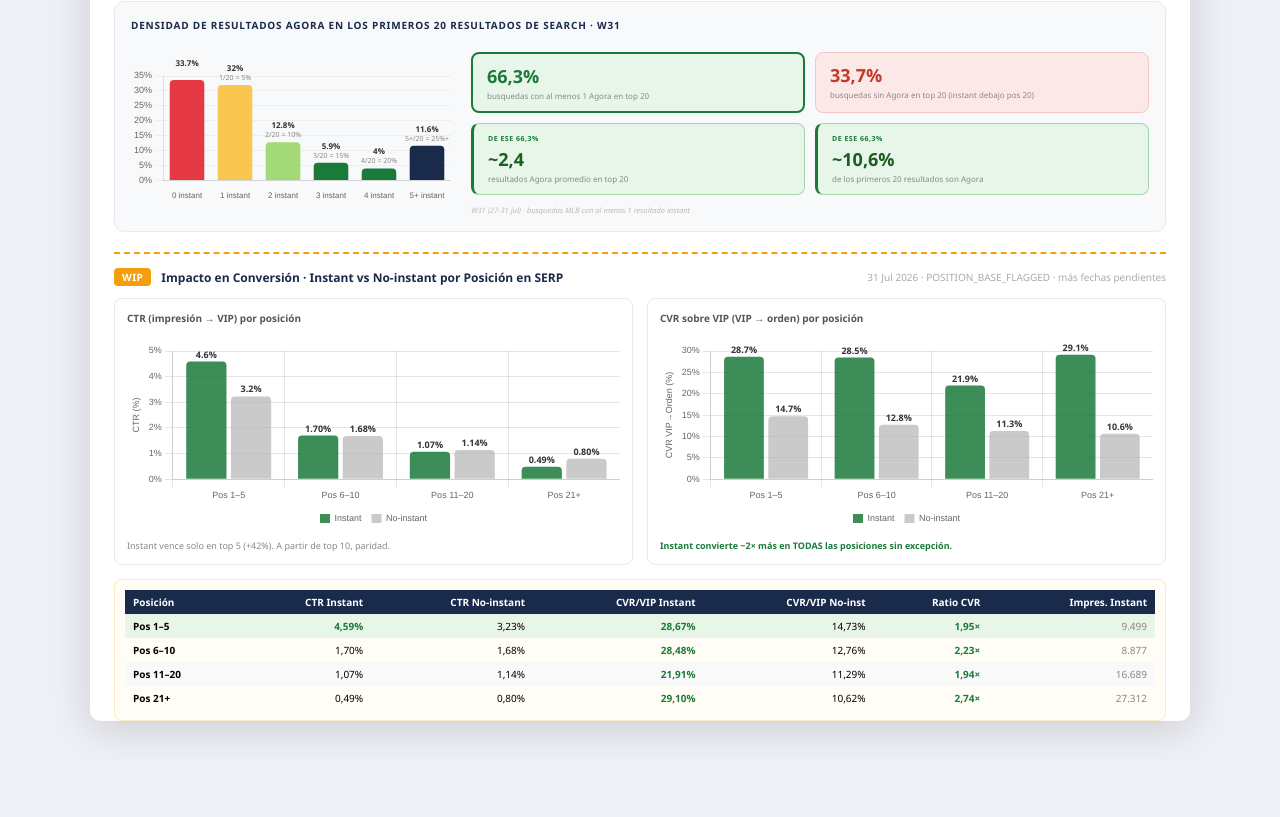
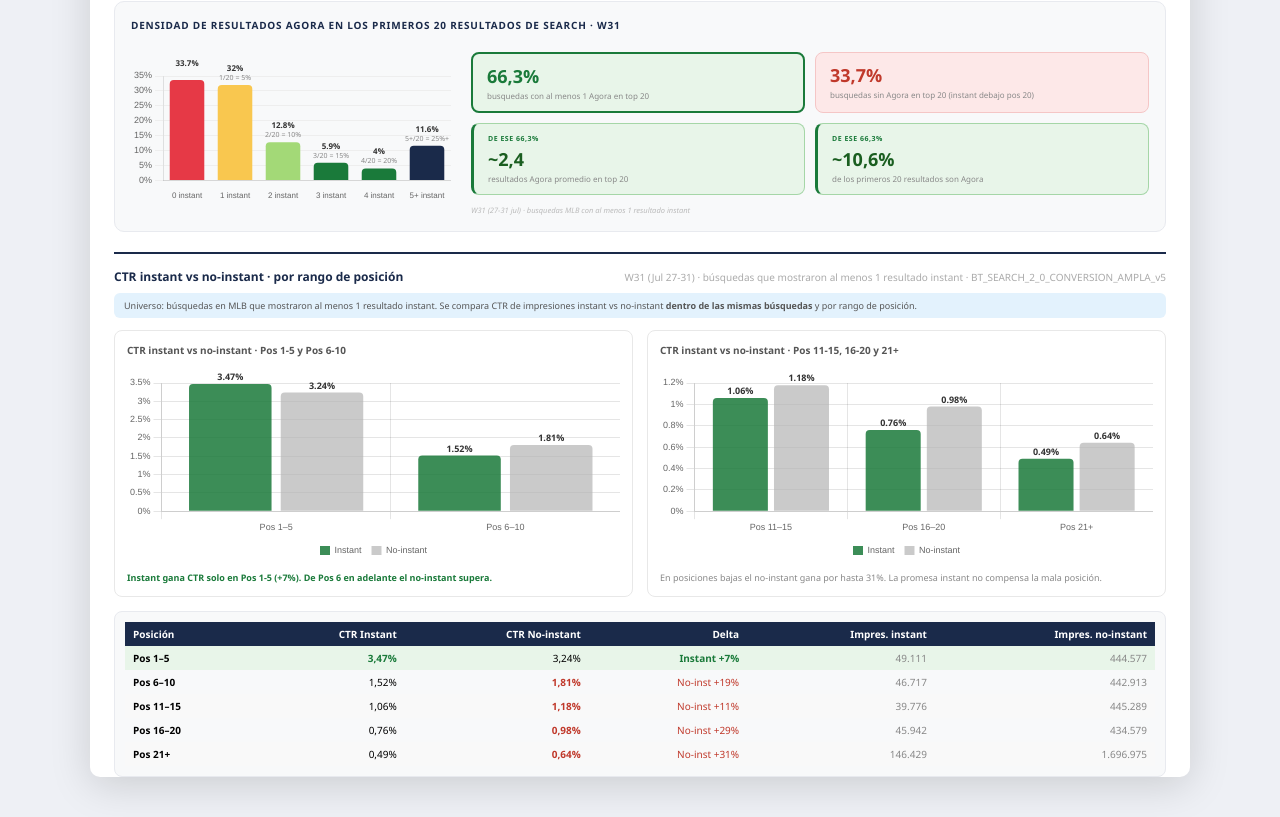
Before and after one commit to JeannineGrad/proximity-dashboards, a plain HTML site: page search_visibilidad_agora_sp.html in a window 1280 px wide. Shown: the part 1437-2254 px from the top of the page. Before the commit the page ends 2198 px from the top, so only its background shows below. Drawn offline with nearby package versions, Linux system fonts and the light colour scheme.

Commit message:
Search tab: replace WIP CTR/CVR with our AMPLA data W31 instant vs no-instant

```diff
--- a/search_visibilidad_agora_sp.html
+++ b/search_visibilidad_agora_sp.html
@@ -154,79 +154,82 @@ table.dt tr:hover td { background:#f0f4ff !important }
       <div id="dist-table-wrap" style="display:none"></div><div id="weekly-breakdown" style="display:none"></div><div id="weekly-breakdown-21" style="display:none"></div>
     </div>
 
-    <!-- WIP: CONVERSIÓN POR POSICIÓN — fuera del grid -->
-    <div style="margin:0 24px 20px;border-top:2px dashed #f59e0b;padding-top:14px">
-        <div style="display:flex;align-items:center;gap:10px;margin-bottom:12px">
-          <span style="background:#f59e0b;color:#fff;font-size:10px;font-weight:700;padding:2px 8px;border-radius:4px;letter-spacing:.5px">WIP</span>
-          <span style="font-size:12px;font-weight:700;color:#1a2a4a">Impacto en Conversión · Instant vs No-instant por Posición en SERP</span>
-          <span style="font-size:10px;color:#aaa;margin-left:auto">31 Jul 2026 · POSITION_BASE_FLAGGED · más fechas pendientes</span>
+    <!-- CTR instant vs no-instant · mismas búsquedas -->
+    <div style="margin:0 24px 20px;border-top:2px solid #1a2a4a;padding-top:14px">
+        <div style="display:flex;align-items:center;gap:10px;margin-bottom:8px">
+          <span style="font-size:12px;font-weight:700;color:#1a2a4a">CTR instant vs no-instant · por rango de posición</span>
+          <span style="font-size:10px;color:#aaa;margin-left:auto">W31 (Jul 27-31) · búsquedas que mostraron al menos 1 resultado instant · BT_SEARCH_2_0_CONVERSION_AMPLA_v5</span>
+        </div>
+        <div style="font-size:9px;color:#555;margin-bottom:12px;padding:6px 10px;background:#e3f2fd;border-radius:6px">
+          Universo: búsquedas en MLB que mostraron al menos 1 resultado instant. Se compara CTR de impresiones instant vs no-instant <strong>dentro de las mismas búsquedas</strong> y por rango de posición.
         </div>
 
         <div style="display:grid;grid-template-columns:1fr 1fr;gap:14px;margin-bottom:14px">
-          <!-- CTR chart -->
           <div style="background:#fff;border:1px solid #e8e8e8;border-radius:8px;padding:12px">
-            <div style="font-size:10px;font-weight:700;color:#555;margin-bottom:8px">CTR (impresión → VIP) por posición</div>
+            <div style="font-size:10px;font-weight:700;color:#555;margin-bottom:8px">CTR instant vs no-instant · Pos 1-5 y Pos 6-10</div>
             <canvas id="chartCtrPos" height="160"></canvas>
-            <div style="font-size:9px;color:#888;margin-top:6px">Instant vence solo en top 5 (+42%). A partir de top 10, paridad.</div>
+            <div style="font-size:9px;color:#1a7a3a;margin-top:6px;font-weight:600">Instant gana CTR solo en Pos 1-5 (+7%). De Pos 6 en adelante el no-instant supera.</div>
           </div>
-          <!-- CVR chart -->
           <div style="background:#fff;border:1px solid #e8e8e8;border-radius:8px;padding:12px">
-            <div style="font-size:10px;font-weight:700;color:#555;margin-bottom:8px">CVR sobre VIP (VIP → orden) por posición</div>
+            <div style="font-size:10px;font-weight:700;color:#555;margin-bottom:8px">CTR instant vs no-instant · Pos 11-15, 16-20 y 21+</div>
             <canvas id="chartCvrPos" height="160"></canvas>
-            <div style="font-size:9px;color:#1a7a3a;margin-top:6px;font-weight:600">Instant convierte ~2× más en TODAS las posiciones sin excepción.</div>
+            <div style="font-size:9px;color:#888;margin-top:6px">En posiciones bajas el no-instant gana por hasta 31%. La promesa instant no compensa la mala posición.</div>
           </div>
         </div>
 
         <!-- Tabla resumen -->
-        <div style="background:#fffdf5;border:1px solid #f59e0b33;border-radius:8px;padding:10px">
+        <div style="background:#f8f9fa;border:1px solid #e8eaef;border-radius:8px;padding:10px">
           <table style="width:100%;border-collapse:collapse;font-size:10px">
             <thead>
               <tr style="background:#1a2a4a;color:#fff">
                 <th style="padding:5px 8px;text-align:left">Posición</th>
                 <th style="padding:5px 8px;text-align:right">CTR Instant</th>
                 <th style="padding:5px 8px;text-align:right">CTR No-instant</th>
-                <th style="padding:5px 8px;text-align:right">CVR/VIP Instant</th>
-                <th style="padding:5px 8px;text-align:right">CVR/VIP No-inst</th>
-                <th style="padding:5px 8px;text-align:right">Ratio CVR</th>
-                <th style="padding:5px 8px;text-align:right">Impres. Instant</th>
+                <th style="padding:5px 8px;text-align:right">Delta</th>
+                <th style="padding:5px 8px;text-align:right">Impres. instant</th>
+                <th style="padding:5px 8px;text-align:right">Impres. no-instant</th>
               </tr>
             </thead>
             <tbody>
               <tr style="background:#e8f5e9">
                 <td style="padding:5px 8px;font-weight:600">Pos 1–5</td>
-                <td style="padding:5px 8px;text-align:right;color:#1a7a3a;font-weight:700">4,59%</td>
-                <td style="padding:5px 8px;text-align:right">3,23%</td>
-                <td style="padding:5px 8px;text-align:right;color:#1a7a3a;font-weight:700">28,67%</td>
-                <td style="padding:5px 8px;text-align:right">14,73%</td>
-                <td style="padding:5px 8px;text-align:right;font-weight:700;color:#1a7a3a">1,95×</td>
-                <td style="padding:5px 8px;text-align:right;color:#888">9.499</td>
+                <td style="padding:5px 8px;text-align:right;color:#1a7a3a;font-weight:700">3,47%</td>
+                <td style="padding:5px 8px;text-align:right">3,24%</td>
+                <td style="padding:5px 8px;text-align:right;font-weight:700;color:#1a7a3a">Instant +7%</td>
+                <td style="padding:5px 8px;text-align:right;color:#888">49.111</td>
+                <td style="padding:5px 8px;text-align:right;color:#888">444.577</td>
               </tr>
               <tr>
                 <td style="padding:5px 8px;font-weight:600">Pos 6–10</td>
-                <td style="padding:5px 8px;text-align:right">1,70%</td>
-                <td style="padding:5px 8px;text-align:right">1,68%</td>
-                <td style="padding:5px 8px;text-align:right;color:#1a7a3a;font-weight:700">28,48%</td>
-                <td style="padding:5px 8px;text-align:right">12,76%</td>
-                <td style="padding:5px 8px;text-align:right;font-weight:700;color:#1a7a3a">2,23×</td>
-                <td style="padding:5px 8px;text-align:right;color:#888">8.877</td>
+                <td style="padding:5px 8px;text-align:right">1,52%</td>
+                <td style="padding:5px 8px;text-align:right;color:#c0392b;font-weight:700">1,81%</td>
+                <td style="padding:5px 8px;text-align:right;color:#c0392b">No-inst +19%</td>
+                <td style="padding:5px 8px;text-align:right;color:#888">46.717</td>
+                <td style="padding:5px 8px;text-align:right;color:#888">442.913</td>
               </tr>
               <tr style="background:#f9f9f9">
-                <td style="padding:5px 8px;font-weight:600">Pos 11–20</td>
-                <td style="padding:5px 8px;text-align:right">1,07%</td>
-                <td style="padding:5px 8px;text-align:right">1,14%</td>
-                <td style="padding:5px 8px;text-align:right;color:#1a7a3a;font-weight:700">21,91%</td>
-                <td style="padding:5px 8px;text-align:right">11,29%</td>
-                <td style="padding:5px 8px;text-align:right;font-weight:700;color:#1a7a3a">1,94×</td>
-                <td style="padding:5px 8px;text-align:right;color:#888">16.689</td>
+                <td style="padding:5px 8px;font-weight:600">Pos 11–15</td>
+                <td style="padding:5px 8px;text-align:right">1,06%</td>
+                <td style="padding:5px 8px;text-align:right;color:#c0392b;font-weight:700">1,18%</td>
+                <td style="padding:5px 8px;text-align:right;color:#c0392b">No-inst +11%</td>
+                <td style="padding:5px 8px;text-align:right;color:#888">39.776</td>
+                <td style="padding:5px 8px;text-align:right;color:#888">445.289</td>
               </tr>
               <tr>
+                <td style="padding:5px 8px;font-weight:600">Pos 16–20</td>
+                <td style="padding:5px 8px;text-align:right">0,76%</td>
+                <td style="padding:5px 8px;text-align:right;color:#c0392b;font-weight:700">0,98%</td>
+                <td style="padding:5px 8px;text-align:right;color:#c0392b">No-inst +29%</td>
+                <td style="padding:5px 8px;text-align:right;color:#888">45.942</td>
+                <td style="padding:5px 8px;text-align:right;color:#888">434.579</td>
+              </tr>
+              <tr style="background:#f9f9f9">
                 <td style="padding:5px 8px;font-weight:600">Pos 21+</td>
                 <td style="padding:5px 8px;text-align:right">0,49%</td>
-                <td style="padding:5px 8px;text-align:right">0,80%</td>
-                <td style="padding:5px 8px;text-align:right;color:#1a7a3a;font-weight:700">29,10%</td>
-                <td style="padding:5px 8px;text-align:right">10,62%</td>
-                <td style="padding:5px 8px;text-align:right;font-weight:700;color:#1a7a3a">2,74×</td>
-                <td style="padding:5px 8px;text-align:right;color:#888">27.312</td>
+                <td style="padding:5px 8px;text-align:right;color:#c0392b;font-weight:700">0,64%</td>
+                <td style="padding:5px 8px;text-align:right;color:#c0392b">No-inst +31%</td>
+                <td style="padding:5px 8px;text-align:right;color:#888">146.429</td>
+                <td style="padding:5px 8px;text-align:right;color:#888">1.696.975</td>
               </tr>
             </tbody>
           </table>
@@ -899,77 +902,49 @@ function buildWeekly21Section(){
 buildWeekly21Section();
 })();
 
-// WIP: CTR y CVR por posición · instant vs no-instant · 31 Jul 2026
+// CTR instant vs no-instant · mismas búsquedas · W31 (Jul 27-31) · AMPLA con dedup
 (function(){
-  var labels = ['Pos 1–5','Pos 6–10','Pos 11–20','Pos 21+'];
-  var ctrInst =   [4.59, 1.70, 1.07, 0.49];
-  var ctrNoInst = [3.23, 1.68, 1.14, 0.80];
-  var cvrInst =   [28.67, 28.48, 21.91, 29.10];
-  var cvrNoInst = [14.73, 12.76, 11.29, 10.62];
   var INST = 'rgba(26,122,58,0.85)', NO_INST = 'rgba(180,180,180,0.7)';
 
-  var datalabelsPlugin = {
-    id:'datalabels',
-    afterDatasetsDraw: function(chart) {
-      var ctx = chart.ctx;
-      chart.data.datasets.forEach(function(ds, di) {
-        var meta = chart.getDatasetMeta(di);
-        if (meta.hidden) return;
-        meta.data.forEach(function(bar, i) {
-          var val = ds.data[i];
-          if (!val && val !== 0) return;
-          ctx.save();
-          ctx.font = '600 9px Segoe UI,Arial,sans-serif';
-          ctx.fillStyle = '#333';
-          ctx.textAlign = 'center';
-          ctx.textBaseline = 'bottom';
-          ctx.fillText(val.toFixed(val < 2 ? 2 : 1) + '%', bar.x, bar.y - 2);
-          ctx.restore();
+  function dlPlugin(id) {
+    return {id:id, afterDatasetsDraw:function(chart){
+      var ctx=chart.ctx;
+      chart.data.datasets.forEach(function(ds,di){
+        var meta=chart.getDatasetMeta(di); if(meta.hidden)return;
+        meta.data.forEach(function(bar,i){
+          var val=ds.data[i]; if(!val&&val!==0)return;
+          ctx.save();ctx.font='600 9px Segoe UI,Arial';ctx.fillStyle='#333';
+          ctx.textAlign='center';ctx.textBaseline='bottom';
+          ctx.fillText(val.toFixed(2)+'%',bar.x,bar.y-2);ctx.restore();
         });
       });
-    }
-  };
+    }};
+  }
 
-  new Chart(document.getElementById('chartCtrPos'), {
+  // Pos 1-5 y Pos 6-10
+  new Chart(document.getElementById('chartCtrPos'),{
     type:'bar',
-    data:{
-      labels:labels,
-      datasets:[
-        {label:'Instant',data:ctrInst,backgroundColor:INST,borderRadius:4},
-        {label:'No-instant',data:ctrNoInst,backgroundColor:NO_INST,borderRadius:4}
-      ]
-    },
-    options:{
-      responsive:true, maintainAspectRatio:false,
-      layout:{padding:{top:18}},
+    data:{labels:['Pos 1–5','Pos 6–10'],datasets:[
+      {label:'Instant',   data:[3.47,1.52],backgroundColor:INST,   borderRadius:4},
+      {label:'No-instant',data:[3.24,1.81],backgroundColor:NO_INST,borderRadius:4}
+    ]},
+    options:{responsive:true,maintainAspectRatio:false,layout:{padding:{top:18}},
       plugins:{legend:{position:'bottom',labels:{font:{size:9},boxWidth:10}}},
-      scales:{
-        x:{ticks:{font:{size:9}}},
-        y:{ticks:{font:{size:9},callback:function(v){return v+'%'}},title:{display:true,text:'CTR (%)',font:{size:9}}}
-      }
-    },
-    plugins:[datalabelsPlugin]
+      scales:{x:{ticks:{font:{size:9}}},y:{beginAtZero:true,ticks:{callback:function(v){return v+'%'},font:{size:9}}}}},
+    plugins:[dlPlugin('dl1')]
   });
 
-  new Chart(document.getElementById('chartCvrPos'), {
+  // Pos 11-15, 16-20 y 21+
+  new Chart(document.getElementById('chartCvrPos'),{
     type:'bar',
-    data:{
-      labels:labels,
-      datasets:[
-        {label:'Instant',data:cvrInst,backgroundColor:INST,borderRadius:4},
-        {label:'No-instant',data:cvrNoInst,backgroundColor:NO_INST,borderRadius:4}
-      ]
-    },
-    options:{
-      responsive:true, maintainAspectRatio:false,
-      layout:{padding:{top:18}},
+    data:{labels:['Pos 11–15','Pos 16–20','Pos 21+'],datasets:[
+      {label:'Instant',   data:[1.06,0.76,0.49],backgroundColor:INST,   borderRadius:4},
+      {label:'No-instant',data:[1.18,0.98,0.64],backgroundColor:NO_INST,borderRadius:4}
+    ]},
+    options:{responsive:true,maintainAspectRatio:false,layout:{padding:{top:18}},
       plugins:{legend:{position:'bottom',labels:{font:{size:9},boxWidth:10}}},
-      scales:{
-        x:{ticks:{font:{size:9}}},
-        y:{ticks:{font:{size:9},callback:function(v){return v+'%'}},title:{display:true,text:'CVR VIP→Orden (%)',font:{size:9}}}
-      }
-    },
-    plugins:[datalabelsPlugin]
+      scales:{x:{ticks:{font:{size:9}}},y:{beginAtZero:true,ticks:{callback:function(v){return v+'%'},font:{size:9}}}}},
+    plugins:[dlPlugin('dl2')]
   });
 })();
 
```
